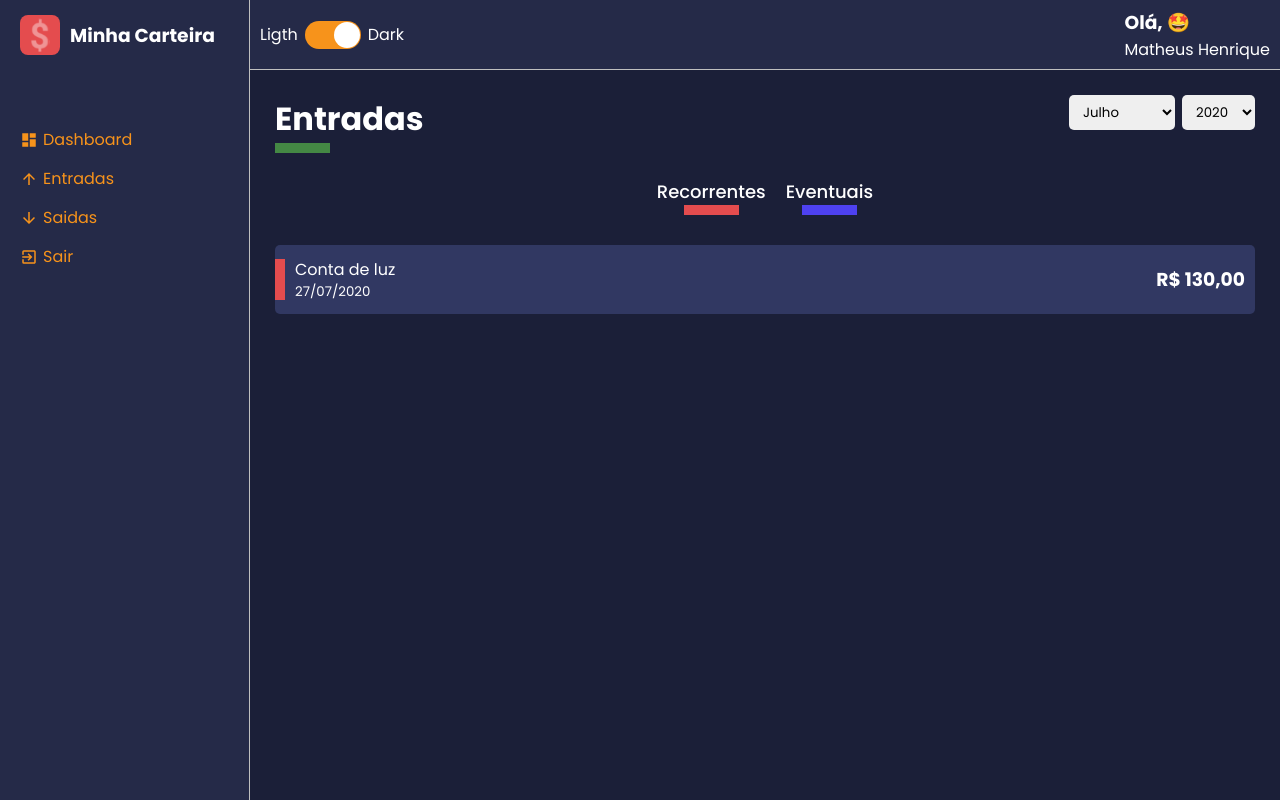
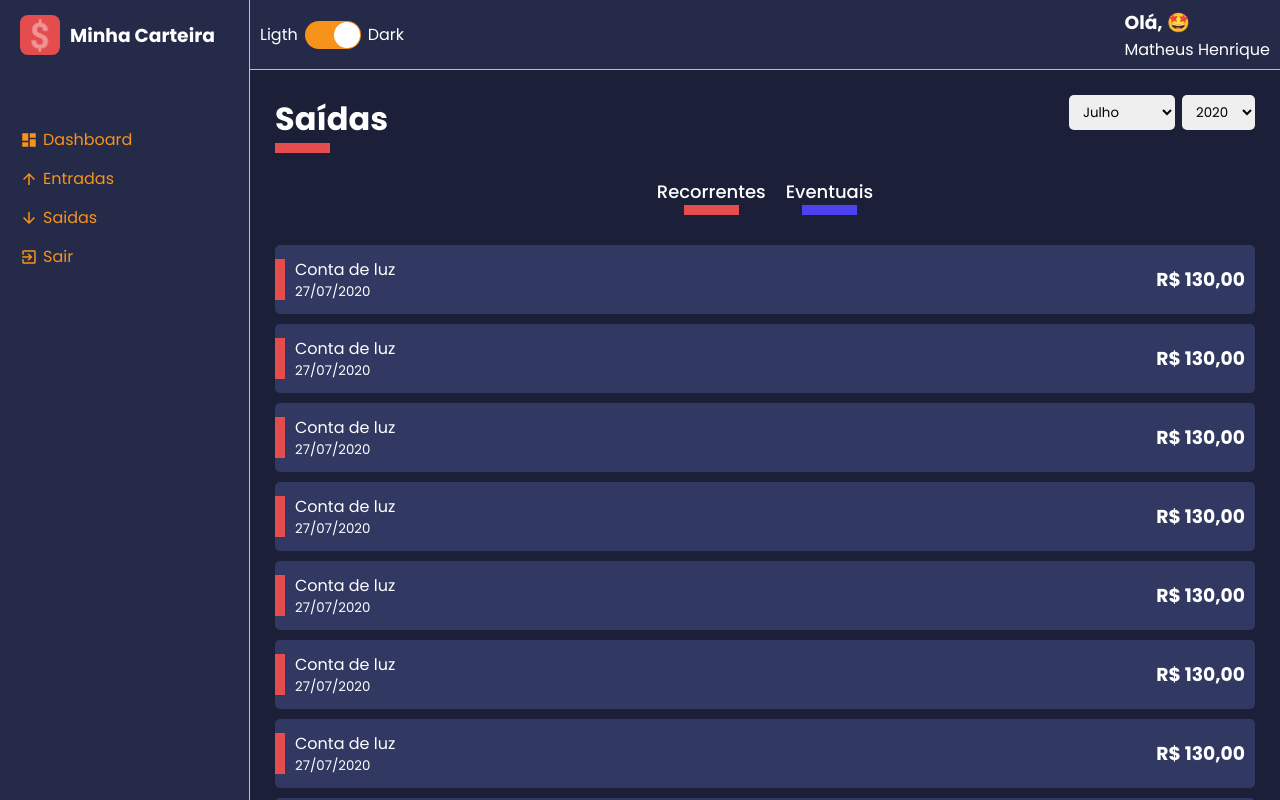
Before and after one commit to mtheusdev/minha-carteira, a React (Create React App) app in the folder minha-carteira/: page /list/1 in a window 1280 px wide. Built offline with nearby package versions, Linux system fonts and the light colour scheme.

Commit message:
finalizando rotas

```diff
--- a/minha-carteira/package.json
+++ b/minha-carteira/package.json
@@ -14,6 +14,7 @@
     "react": "^17.0.2",
     "react-dom": "^17.0.2",
     "react-icons": "^4.2.0",
+    "react-router-dom": "^5.2.0",
     "react-scripts": "4.0.3",
     "react-switch": "^6.0.0",
     "styled-components": "^5.3.0",
@@ -43,5 +44,8 @@
       "last 1 firefox version",
       "last 1 safari version"
     ]
+  },
+  "devDependencies": {
+    "@types/react-router-dom": "^5.1.7"
   }
 }
--- a/minha-carteira/src/App.tsx
+++ b/minha-carteira/src/App.tsx
@@ -1,19 +1,14 @@
 import React from 'react'
 import GlobalStyles from './styles/GlobalStyles'
-import Layout from './components/Layout'
 import { ThemeProvider } from 'styled-components'
 import dark from './styles/themes/dark'
 // import light from './styles/themes/light'
-// import Dashboard from './pages/Dashboard'
-import List from './pages/List'
-
+import Routes from './routes'
 const App: React.FC = () => {
   return (
     <ThemeProvider theme={dark}>
       <GlobalStyles/>
-      <Layout>
-        <List/>
-      </Layout>
+      <Routes/>
     </ThemeProvider>
   )
 }
--- a/minha-carteira/src/components/Aside/index.tsx
+++ b/minha-carteira/src/components/Aside/index.tsx
@@ -23,15 +23,15 @@
         <Title>Minha Carteira</Title>
       </Header>
       <MenuContainer>
-        <MenuItemLink href="#">
+        <MenuItemLink href="/dashboard">
           <MdDashboard/>
           Dashboard
         </MenuItemLink>
-        <MenuItemLink href="#">
+        <MenuItemLink href="/list/entry-balance">
           <MdArrowUpward/>
           Entradas
         </MenuItemLink>
-        <MenuItemLink href="#">
+        <MenuItemLink href="/list/exit-balance">
           <MdArrowDownward/>
           Saidas
         </MenuItemLink>
--- a/minha-carteira/src/components/SelectInput/index.tsx
+++ b/minha-carteira/src/components/SelectInput/index.tsx
@@ -14,7 +14,7 @@
         <select>
           {
             options.map(option => (
-              <option value={option.value}>{option.label}</option>
+              <option key={option.value} value={option.value}>{option.label}</option>
             ))
           }
         </select>
--- a/minha-carteira/src/pages/List/index.tsx
+++ b/minha-carteira/src/pages/List/index.tsx
@@ -1,10 +1,31 @@
-import React from 'react'
+import React, { useMemo } from 'react'
 import { Container, Content, Filters } from './style'
 import ContentHeader from '../../components/ContentHeader';
 import SelectInput from '../../components/SelectInput';
 import HistoryFinanceCard from './../../components/HistoryFinanceCard/index';
 
-const List: React.FC = () => {
+interface IRouteParams {
+  match: {
+    params: {
+      type: string;
+    }
+  }
+}
+
+const List: React.FC<IRouteParams> = ({ match }) => {
+
+  const { type } = match.params
+
+  const ContentHeaderProps = useMemo(() => {
+    return type === 'entry-balance' ?
+      {
+        title: 'Entradas',
+        lineColor: '#F7931B'
+      } :  {
+        title: 'Saídas',
+        lineColor: '#E44C4E'
+      }
+  }, [type]);
 
   const months = [
     {value: 7, label: 'Julho'},
@@ -20,7 +41,7 @@
 
   return (
     <Container>
-      <ContentHeader title="Entradas" lineColor="#484">
+      <ContentHeader title={ContentHeaderProps.title} lineColor={ContentHeaderProps.lineColor}>
           <SelectInput options={months}/>
           <SelectInput options={years}/>
       </ContentHeader>
@@ -45,6 +66,102 @@
           subtitle="27/07/2020"
           amount="R$ 130,00"
         />
+        <HistoryFinanceCard
+          tagColor="#E44C4E"
+          title="Conta de luz"
+          subtitle="27/07/2020"
+          amount="R$ 130,00"
+        />
+        <HistoryFinanceCard
+          tagColor="#E44C4E"
+          title="Conta de luz"
+          subtitle="27/07/2020"
+          amount="R$ 130,00"
+        />
+        <HistoryFinanceCard
+          tagColor="#E44C4E"
+          title="Conta de luz"
+          subtitle="27/07/2020"
+          amount="R$ 130,00"
+        />
+        <HistoryFinanceCard
+          tagColor="#E44C4E"
+          title="Conta de luz"
+          subtitle="27/07/2020"
+          amount="R$ 130,00"
+        />
+        <HistoryFinanceCard
+          tagColor="#E44C4E"
+          title="Conta de luz"
+          subtitle="27/07/2020"
+          amount="R$ 130,00"
+        />
+        <HistoryFinanceCard
+          tagColor="#E44C4E"
+          title="Conta de luz"
+          subtitle="27/07/2020"
+          amount="R$ 130,00"
+        />
+        <HistoryFinanceCard
+          tagColor="#E44C4E"
+          title="Conta de luz"
+          subtitle="27/07/2020"
+          amount="R$ 130,00"
+        />
+        <HistoryFinanceCard
+          tagColor="#E44C4E"
+          title="Conta de luz"
+          subtitle="27/07/2020"
+          amount="R$ 130,00"
+        />
+        <HistoryFinanceCard
+          tagColor="#E44C4E"
+          title="Conta de luz"
+          subtitle="27/07/2020"
+          amount="R$ 130,00"
+        />
+        <HistoryFinanceCard
+          tagColor="#E44C4E"
+          title="Conta de luz"
+          subtitle="27/07/2020"
+          amount="R$ 130,00"
+        />
+        <HistoryFinanceCard
+          tagColor="#E44C4E"
+          title="Conta de luz"
+          subtitle="27/07/2020"
+          amount="R$ 130,00"
+        />
+        <HistoryFinanceCard
+          tagColor="#E44C4E"
+          title="Conta de luz"
+          subtitle="27/07/2020"
+          amount="R$ 130,00"
+        />
+        <HistoryFinanceCard
+          tagColor="#E44C4E"
+          title="Conta de luz"
+          subtitle="27/07/2020"
+          amount="R$ 130,00"
+        />
+        <HistoryFinanceCard
+          tagColor="#E44C4E"
+          title="Conta de luz"
+          subtitle="27/07/2020"
+          amount="R$ 130,00"
+        />
+        <HistoryFinanceCard
+          tagColor="#E44C4E"
+          title="Conta de luz"
+          subtitle="27/07/2020"
+          amount="R$ 130,00"
+        />
+        <HistoryFinanceCard
+          tagColor="#E44C4E"
+          title="Conta de luz"
+          subtitle="27/07/2020"
+          amount="R$ 130,00"
+        />
       </Content>
     </Container>
   )
--- /dev/null
+++ b/minha-carteira/src/routes/app.routes.tsx
@@ -0,0 +1,16 @@
+import React from 'react'
+import {Route, Switch, } from 'react-router-dom'
+import Layout from '../components/Layout'
+import Dashboard from '../pages/Dashboard'
+import List from '../pages/List'
+
+const AppRoutes: React.FC = () => (
+    <Layout>
+        <Switch>
+            <Route path="/dashboard" exact component={Dashboard}/>
+            <Route path="/list/:type" exact component={List}/>
+        </Switch>
+    </Layout>
+)
+
+export default AppRoutes;
--- /dev/null
+++ b/minha-carteira/src/routes/index.tsx
@@ -0,0 +1,11 @@
+import React from 'react'
+import AppRoutes from './app.routes'
+import { BrowserRouter } from 'react-router-dom';
+
+const Routes: React.FC = () => (
+    <BrowserRouter>
+        <AppRoutes/>
+    </BrowserRouter>
+)
+
+export default Routes;
```
Also changed, not shown: 1 other file (tests, documents, lock files or other folders).
